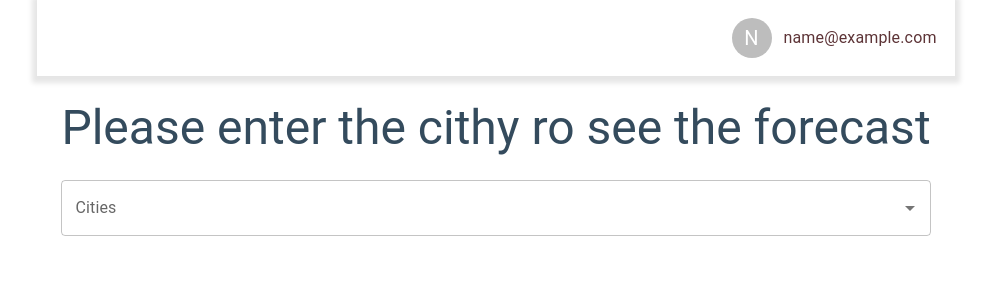
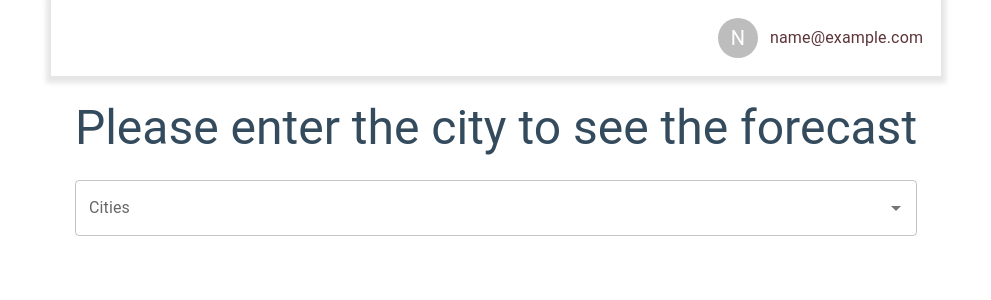
Before and after one commit to yurasheremeta/weatherApp, a React (Vite) app in the folder weatherApp/: page /sign-up in a window 1280 px wide. Both pictures are taken after typing "name@example.com" into the empty fields and a click on the button "SIGN UP TO WEATHER FORECAST". Shown: the top 300 px of the page, without its empty margins (144-1135 px from the left). Built offline with nearby package versions, Linux system fonts and the light colour scheme.

Commit message:
Minor fix: fixed misspelling

```diff
--- a/weatherApp/src/feature/Dashboard/components/Dashboard.tsx
+++ b/weatherApp/src/feature/Dashboard/components/Dashboard.tsx
@@ -29,7 +29,7 @@ export const Dashboard = (): ReactElement => {
   return (
     <Box p={3}>
       <Box>
-        <Typography mb={3} variant="h3" color={"#344b5d"}> Please enter the cithy ro see the forecast</Typography>
+        <Typography mb={3} variant="h3" color={"#344b5d"}> Please enter the city to see the forecast</Typography>
         <Autocomplete
           options={euCities}
           onInputChange={(_, city) => addCity(city)}
```
